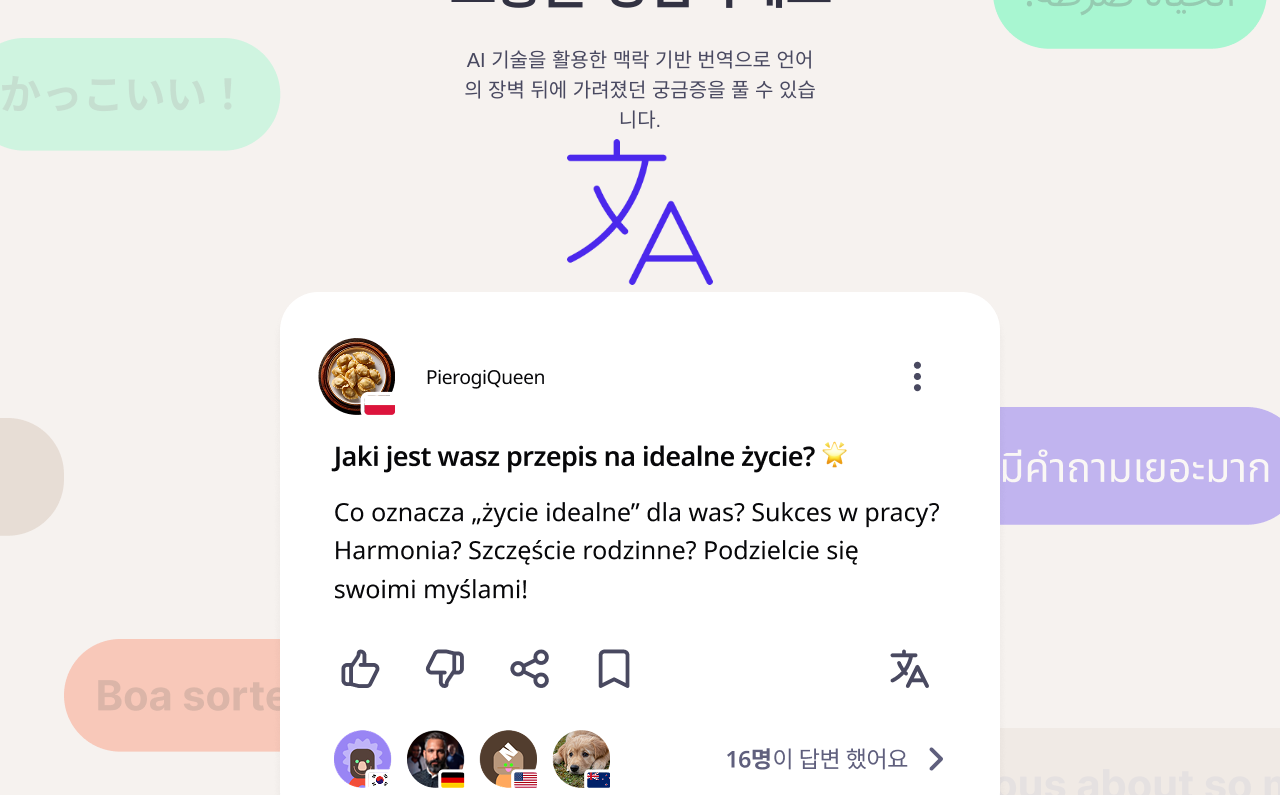
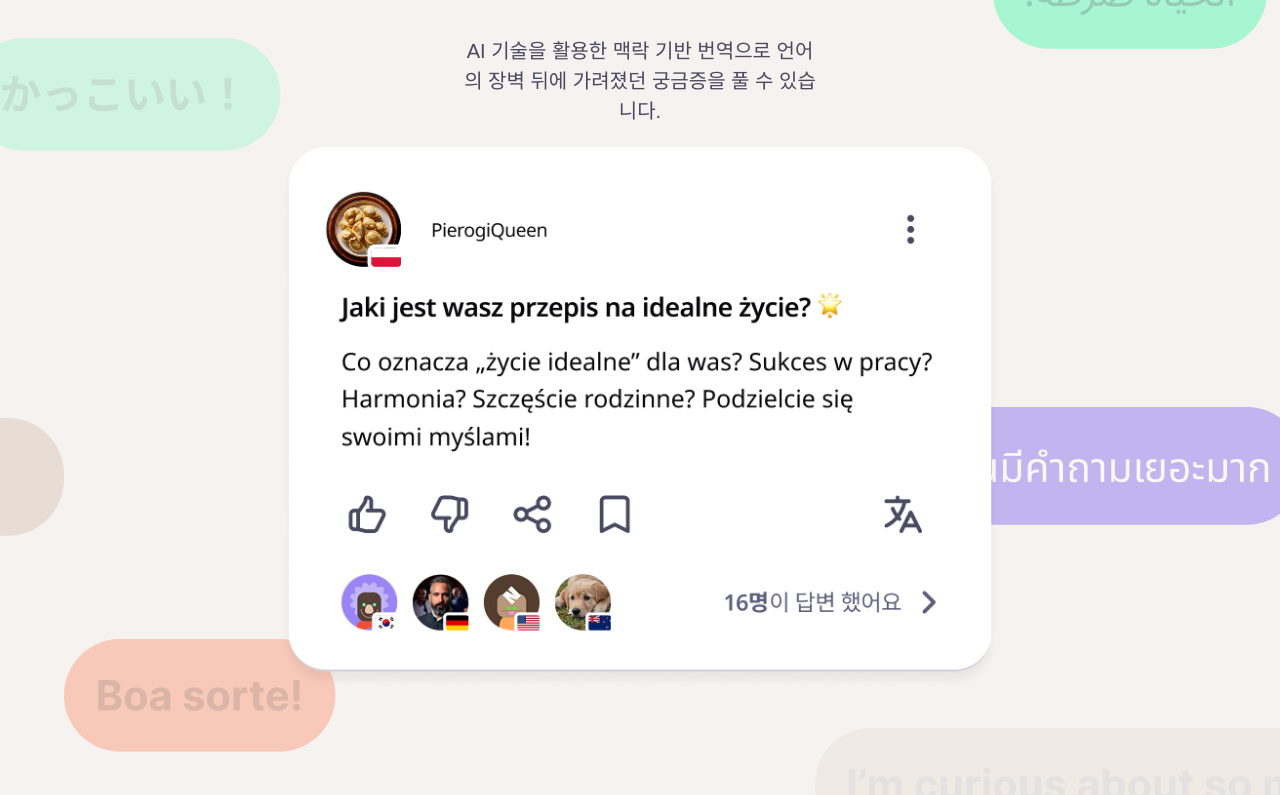
Before and after one commit to hyun2e/unoia-landing, a React (Vite) app: page / in a window 1280 px wide. Shown: the part 6480-7275 px from the top of the page. Built offline with nearby package versions, Linux system fonts and the light colour scheme; a web font is replaced by a local one.

Commit message:
섹션 5 피드 애니메이션 추가

```diff
--- a/src/components/Section05.jsx
+++ b/src/components/Section05.jsx
@@ -1,10 +1,11 @@
-import React from "react";
+import React, { useState, useEffect } from "react";
 import Headline from "./Headline";
 import styled from "styled-components";
 import { motion } from "framer-motion";
 
 import S05BackgroundImg from "../assets/images/S05_background_img.png";
-import FeedImage from "../assets/images/S05_feed_before.png";
+import FeedBeforeImage from "../assets/images/S05_feed_before.png";
+import FeedAfterImage from "../assets/images/S05_feed_after.png";
 import TranslateIconImg from "../assets/images/S05_translation_icon.png";
 
 const Section05Wrapper = styled.div`
@@ -16,20 +17,10 @@ const Section05Wrapper = styled.div`
   display: flex;
   flex-direction: column;
   align-items: center;
-  justify-content: center;
+  justify-content: flex-start;
   text-align: center;
-`;
-
-const TranslationIconWrapper = styled(motion.div)`
-  width: 50px;
-  height: 50px;
-  /* background-image: url("src/assets/images/S05_translation_icon.png");
-  background-size: contain;
-  background-repeat: no-repeat; */
-`;
-
-const TranslateIcon = styled.img`
-  width: 100%;
+  position: relative;
+  overflow: hidden; /* To ensure content does not go beyond the section */
 `;
 
 const FeedContainer = styled.div`
@@ -37,29 +28,84 @@ const FeedContainer = styled.div`
   display: flex;
   justify-content: center;
   align-items: center;
-  margin-top: 55px;
+  position: relative;
+  margin-top: 120px; /* Increased margin to avoid overlap with description */
+`;
+
+const FeedImage = styled(motion.img)`
+  position: absolute;
+  width: 100%;
+  height: auto;
+`;
+
+const AnimatedFeedContainer = styled(motion.div)`
+  display: flex;
+  flex-direction: column;
+  align-items: center;
+  margin-top: 120px; /* Adjusted margin to avoid overlap with description */
 `;
 
 const Section05 = () => {
+  const [cursorInMiddle, setCursorInMiddle] = useState(false);
+
+  // Track cursor position
+  const handleMouseMove = (e) => {
+    const section = document.getElementById("section05");
+    const sectionRect = section.getBoundingClientRect();
+    const cursorPosition = e.clientY - sectionRect.top;
+
+    // Check if cursor is around the middle of the section
+    if (cursorPosition > sectionRect.height / 2 - 50 && cursorPosition < sectionRect.height / 2 + 50) {
+      setCursorInMiddle(true);
+    } else {
+      setCursorInMiddle(false);
+    }
+  };
+
+  // Attach mousemove event listener to track cursor position
+  useEffect(() => {
+    document.addEventListener("mousemove", handleMouseMove);
+    return () => {
+      document.removeEventListener("mousemove", handleMouseMove);
+    };
+  }, []);
+
   return (
-    <Section05Wrapper>
+    <Section05Wrapper id="section05">
       <Headline
         title="AI 번역기술로 더 나은 소통을 경험하세요"
         title_width="480px"
         description="AI 기술을 활용한 맥락 기반 번역으로 언어의 장벽 뒤에 가려졌던 궁금증을 풀 수 있습니다."
         description_width="365px"
       />
-      <TranslationIconWrapper
-        // 요소가 50% 이상 보이면 애니메이션 시작, 한 번만 실행
-        whileInView={{ scale: 3 }}
-        viewport={{ amount: 0.5 }}
+
+      {/* Feed Section Moves Down */}
+      <AnimatedFeedContainer
+        initial={{ y: 0 }}
+        animate={{ y: cursorInMiddle ? 100 : 0 }} // Move downward by 100px when cursor is in the middle
         transition={{ duration: 0.5 }}
       >
-        <TranslateIcon src={TranslateIconImg} alt="Translate" />
-      </TranslationIconWrapper>
-      <FeedContainer>
-        <img src={FeedImage} alt="Feed Before" />
-      </FeedContainer>
+        <FeedContainer>
+          {/* Feed Before */}
+          <FeedImage
+            src={FeedBeforeImage}
+            alt="Feed Before"
+            initial={{ opacity: 1 }}
+            animate={{ opacity: cursorInMiddle ? 0 : 1 }}
+            transition={{ duration: 0.5 }}
+          />
+          {/* Feed After */}
+          <FeedImage
+            src={FeedAfterImage}
+            alt="Feed After"
+            initial={{ opacity: 0 }}
+            animate={{
+              opacity: cursorInMiddle ? 1 : 0, // Fade in only when cursor is in the middle
+            }}
+            transition={{ duration: 0.5 }}
+          />
+        </FeedContainer>
+      </AnimatedFeedContainer>
     </Section05Wrapper>
   );
 };
```
Also changed, not shown: 2 other files (tests, documents, lock files or other folders).
